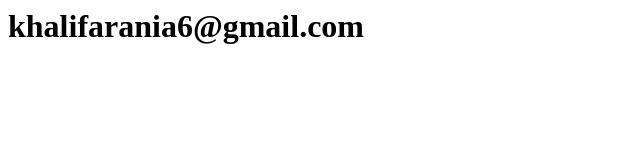
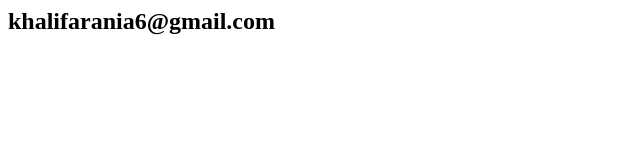
Before and after one commit to rania504/git_lab, a plain HTML site: page index.html in a window 1280 px wide. Shown: the whole page, without its empty margins (0-640 px from the left). Drawn offline with Linux system fonts and the light colour scheme.

Commit message:
modify h1 to h2

```diff
--- a/index.html
+++ b/index.html
@@ -5,6 +5,6 @@
     <title>Document</title>
 </head>
 <body>
-    <h1>khalifarania6@gmail.com</h1>
+    <h2>khalifarania6@gmail.com</h2>
 </body>
 </html>
```
